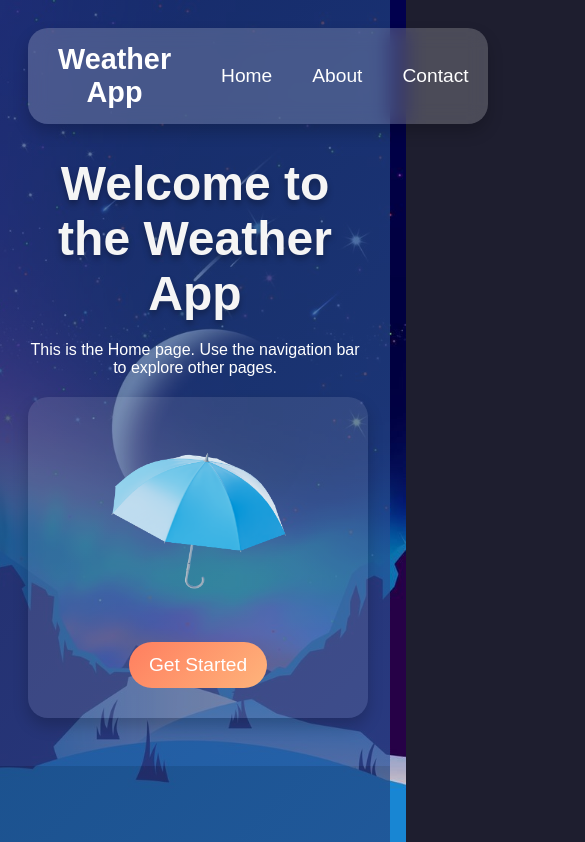
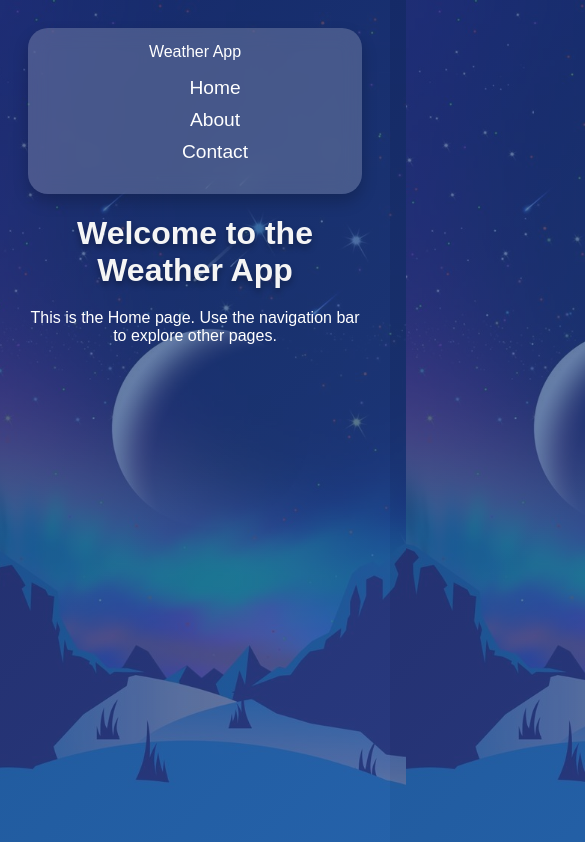
Before and after one commit to Abdul-Qadir-memon/weather-app, a plain HTML site: page index.html in a window 390 px wide. Shown: the top 842 px of the page, 585 px wide, since content can reach past the window. Drawn offline with Linux system fonts and the light colour scheme.

Commit message:
Update weather.css

```diff
--- a/weather.css
+++ b/weather.css
@@ -6,30 +6,6 @@ body {
   color: white;
   text-align: center;
   padding: 20px;
-}
-
-.get-started-button {
-  .button {
-    display: inline-block;
-    padding: 12px 25px;
-    border: none;
-    border-radius: 30px;
-    background: linear-gradient(135deg, #ff7e5f, #feb47b);
-    color: hsl(0, 0%, 85%);
-    font-size: 1.2rem;
-    text-align: center;
-    text-decoration: none;
-    cursor: pointer;
-    transition: transform 0.3s ease, box-shadow 0.3s ease;
-    margin: 10px;
-  }
-
-  .button:hover {
-    transform: scale(1.1);
-    box-shadow: 0 8px 15px rgba(0, 0, 0, 0.2);
-    color: hsl(0, 0%, 100%);
-  }
-
 }
 
 h1 {
@@ -41,7 +17,7 @@ h1 {
 
 input[type="text"] {
   padding: 12px 20px;
-  width: 70%;
+  width: 90%;
   max-width: 500px;
   border: none;
   border-radius: 30px;
@@ -51,14 +27,6 @@ input[type="text"] {
   outline: none;
   box-shadow: 0 4px 8px rgba(0, 0, 0, 0.1);
   transition: 0.3s ease-in-out;
-}
-
-input[type="text"]::placeholder {
-  color: #dcdcdc;
-}
-
-input[type="text"]:focus {
-  background: rgba(255, 255, 255, 0.4);
 }
 
 button {
@@ -73,18 +41,14 @@ button {
   margin: 10px;
 }
 
-button:hover {
-  transform: scale(1.1);
-  box-shadow: 0 8px 15px rgba(0, 0, 0, 0.2);
-  color: hsl(0, 0%, 100%);
-}
-
 #weather {
   margin-top: 30px;
   padding: 20px;
   background: rgba(255, 255, 255, 0.1);
   border-radius: 20px;
   box-shadow: 0 8px 16px rgba(0, 0, 0, 0.2);
+  max-width: 800px;
+  margin: 20px auto;
 }
 
 #map {
@@ -105,19 +69,12 @@ nav {
   position: sticky;
   top: 0;
   z-index: 100;
-  min-width: 400px;
 }
 
 .nav-container {
   display: flex;
   justify-content: space-between;
   align-items: center;
-}
-
-.logo {
-  font-size: 1.8rem;
-  font-weight: bold;
-  color: white;
 }
 
 .nav-links {
@@ -133,158 +90,12 @@ nav {
   transition: color 0.3s ease;
 }
 
-.nav-links li a:hover {
-  color: #ff7e5f;
-}
-
-nav {
-  background: rgba(255, 255, 255, 0.2);
-  padding: 15px 30px;
-  border-radius: 20px;
-  box-shadow: 0 8px 16px rgba(0, 0, 0, 0.2);
-  margin-bottom: 20px;
-  backdrop-filter: blur(10px);
-  position: sticky;
-  top: 0;
-  z-index: 100;
-}
-
-.nav-container {
-  display: flex;
-  justify-content: space-between;
-  align-items: center;
-}
-
-.logo {
-  font-size: 1.8rem;
-  font-weight: bold;
-  color: white;
-}
-
-.nav-links {
-  list-style: none;
-  display: flex;
-  gap: 20px;
-}
-
-.nav-links li {
-  position: relative;
-  overflow: hidden;
-}
-
-.nav-links li a {
-  text-decoration: none;
-  color: white;
-  font-size: 1.2rem;
-  padding: 5px 10px;
-  transition: all 0.3s ease;
-  position: relative;
-  z-index: 1;
-}
-
-.nav-links li a:hover {
-  color: #ff7e5f;
-}
-
-.nav-links li::before {
-  content: '';
-  position: absolute;
-  left: -100%;
-  bottom: 0;
-  width: 100%;
-  height: 3px;
-  background: #ff7e5f;
-  transition: all 0.4s ease;
-  z-index: 0;
-}
-
-.nav-links li:hover::before {
-  left: 0;
-}
-
-.nav-links li a:active {
-  transform: scale(0.95);
-}
-
-.box {
-  display: flex;
-  flex-direction: column;
-  align-items: center;
-  justify-content: center;
-  width: 300px;
-  padding: 20px;
-  background: rgba(255, 255, 255, 0.1);
-  border-radius: 20px;
-  box-shadow: 0 8px 16px rgba(0, 0, 0, 0.2);
-  margin: 20px auto;
-}
-
-.box-image {
-  width: 100%;
-  height: 200px;
-  object-fit: cover;
-  border-radius: 15px;
-  margin-bottom: 15px;
-}
-
-.get-started-btn {
-  padding: 12px 20px;
-  border: none;
-  border-radius: 30px;
-  background: linear-gradient(135deg, #ff7e5f, #feb47b);
-  color: white;
-  font-size: 1.2rem;
-  cursor: pointer;
-  transition: transform 0.3s ease, box-shadow 0.3s ease;
-}
-
-.get-started-btn:hover {
-  transform: scale(1.1);
-  box-shadow: 0 8px 15px rgba(0, 0, 0, 0.2);
-}
-
-.box-image {
-  width: 100%;
-  height: 200px;
-  object-fit: cover;
-  border-radius: 15px;
-  margin-bottom: 15px;
-}
-
-
-
-.weather-title {
-  font-size: 24px;
-  font-weight: bold;
-  text-align: center;
-  color: #ffffff;
-}
-
 .weather-info {
   display: grid;
   grid-template-columns: repeat(auto-fit, minmax(200px, 1fr));
   gap: 20px;
   padding: 20px;
-  animation: bounceIn 1s forwards;
 }
-
-@keyframes bounceIn {
-  0% {
-    opacity: 0;
-    transform: scale(0.5);
-  }
-
-  60% {
-    opacity: 1;
-    transform: scale(1.1);
-  }
-
-  100% {
-    transform: scale(1);
-  }
-}
-
-
 
 .weather-item {
   background-color: rgba(255, 255, 255, 0.1);
@@ -296,21 +107,57 @@ nav {
 
 .weather-item strong {
   color: #ffa500;
-  /* Orange accent for labels */
 }
 
-body {
-  background-color: #1e1e2f;
-  /* Dark theme for the entire page */
-  color: #ffffff;
+/* Media Queries for Responsiveness */
+
+@media (max-width: 768px) {
+  h1 {
+    font-size: 2.5rem;
+  }
+
+  input[type="text"] {
+    width: 100%;
+    font-size: 1rem;
+  }
+
+  button {
+    padding: 10px 20px;
+    font-size: 1rem;
+  }
+
+  .weather-info {
+    grid-template-columns: 1fr;
+  }
+
+  #map {
+    height: 300px;
+  }
+
+  .nav-links {
+    flex-direction: column;
+    gap: 10px;
+  }
+
+  .nav-container {
+    flex-direction: column;
+  }
 }
 
-#weather {
-  max-width: 800px;
-  margin: 20px auto;
-  border: 1px solid hsl(0, 0%, 100);
-  border-radius: 10px;
-  padding: 20px;
-  /* background-color: rgba(0, 0, 0, 0.6); */
-  outline: none;
+@media (max-width: 480px) {
+  h1 {
+    font-size: 2rem;
+  }
+
+  button {
+    font-size: 0.9rem;
+  }
+
+  input[type="text"] {
+    font-size: 0.9rem;
+  }
+
+  #map {
+    height: 250px;
+  }
 }
```
